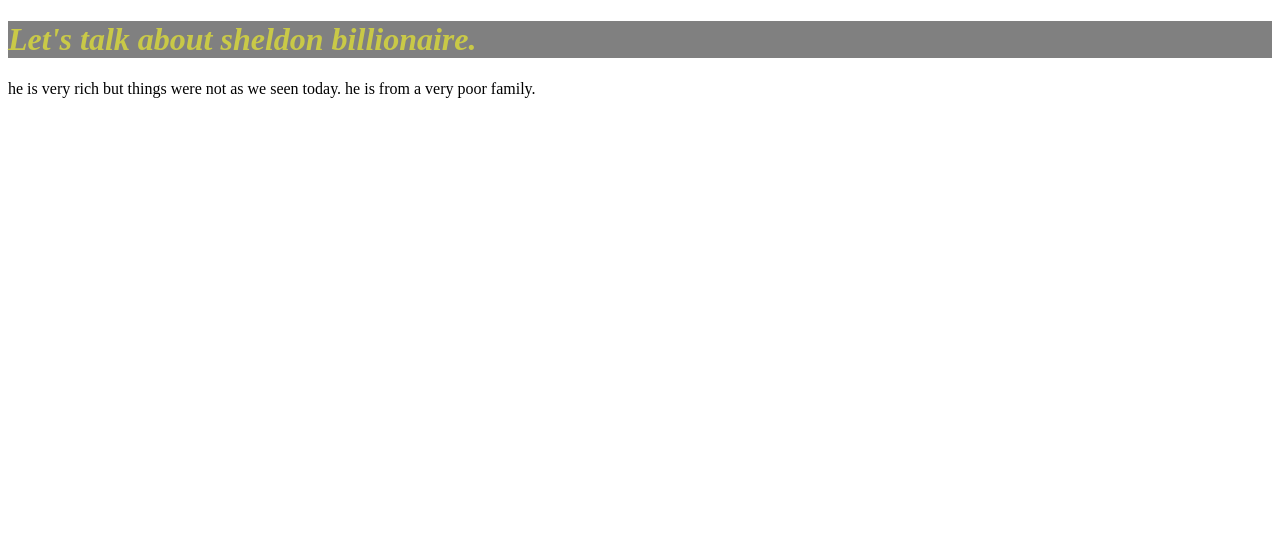
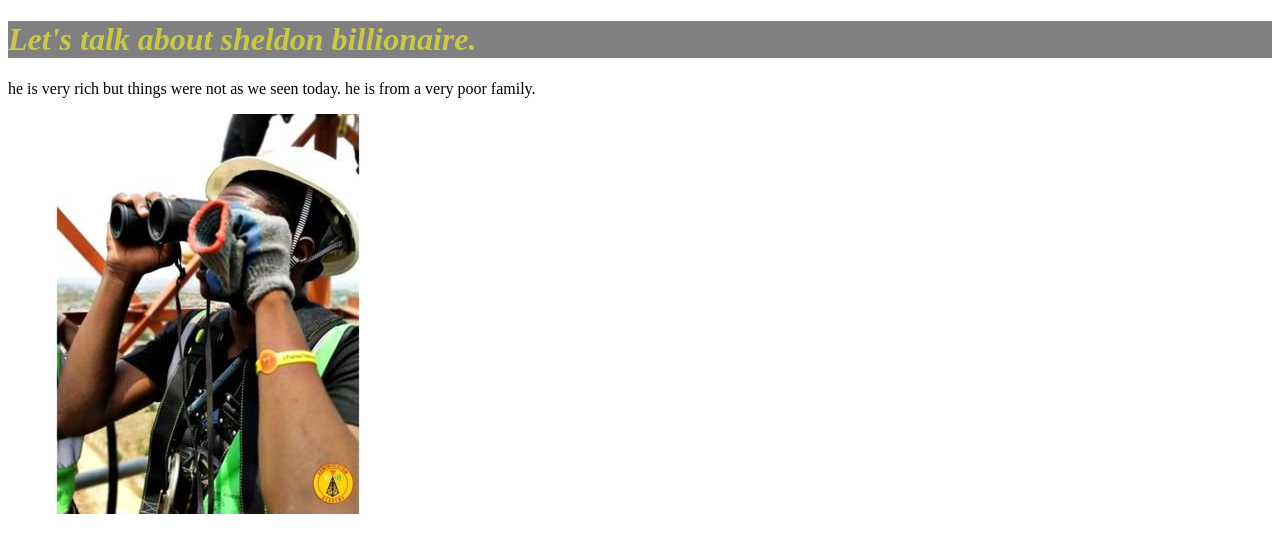
Before and after one commit to dejo55/bigbang, a plain HTML site: page index.html in a window 1280 px wide. Drawn offline with Linux system fonts and the light colour scheme.

Commit message:
I have added an update

```diff
--- a/index.html
+++ b/index.html
@@ -10,7 +10,7 @@
 <body>
 
     <h1>Let's talk about sheldon billionaire.</h1><p> he is very rich but things were not as we seen today. he is from a very poor family. </p>
-
+    <img src="./mymy.jpg" alt="">
 
 
 </body>
```
